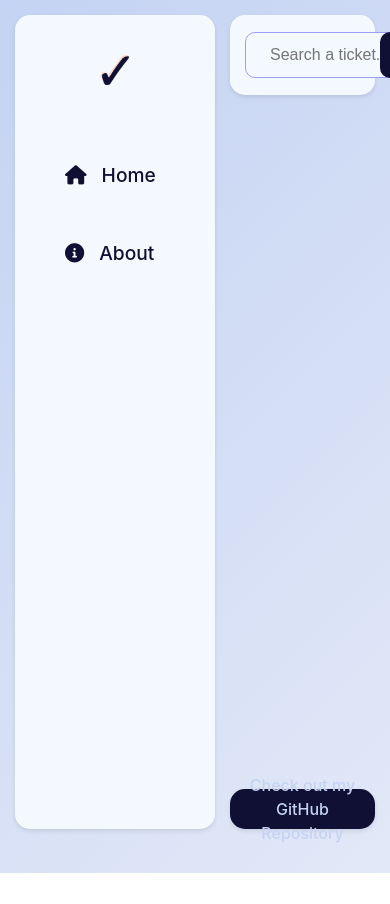
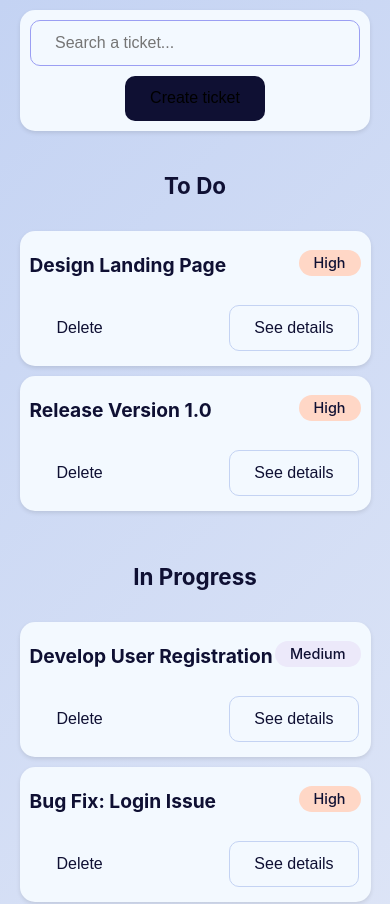
Before and after one commit to nathidaum/kanban-board-app, a React (Vite) app: page / in a window 390 px wide. Shown: the top 904 px of the page. Before the commit the page ends 873 px from the top, so only its background shows below. Built offline with nearby package versions, Linux system fonts and the light colour scheme.

Commit message:
Make columns responsive

```diff
--- a/src/components/Card/card.css
+++ b/src/components/Card/card.css
@@ -76,3 +76,13 @@
   transform: scale(1.02);
   box-shadow: 0px 4px 10px rgba(0, 0, 0, 0.2);
 }
+
+
+/********** MOBILE ************/
+@media (max-width: 768px) {
+
+  .card {
+    margin: 10px 0px;
+    padding: 5px 10px;
+  }
+}
--- a/src/components/Column/column.css
+++ b/src/components/Column/column.css
@@ -10,11 +10,11 @@
 
 /* Column component */
 .kanban-column {
-  flex: 1;
   margin-top: 60px;
+  height: 75vh;
   display: flex;
   flex-direction: column;
-  height: 75vh;
+  flex: 1;
   overflow: hidden; /* Prevent the column itself from overflowing */
 }
 
@@ -58,3 +58,44 @@
 .ticket-container::-webkit-scrollbar-thumb:hover {
   background-color: var(--text-color);/
 }
+
+/****** MOBILE *******/
+
+/********** MOBILE ************/
+/****** MOBILE *******/
+
+@media (max-width: 1300px) {
+  .kanban-board {
+    position: relative;
+    box-sizing: border-box;
+    margin: 150px 0px 30px 0px;
+    padding: 0;
+    width: 100%;
+    display: flex;
+    flex-direction: column;
+    align-items: center;
+  }
+
+  .kanban-column {
+    width: 90%;
+    margin: 0px;
+    height: auto; /* remove fixed height so columns adjust based on content */
+    overflow: visible; /* Ensure columns do not scroll independently */
+  }
+
+  /* Allow the entire screen to scroll vertically */
+  body, html {
+    overflow-y: auto; /* Enable scrolling on the whole page */
+    max-height: none; /* Prevent any fixed viewport height on mobile */
+  }
+
+  .ticket-container {
+    padding-bottom: 20px; /* Retain spacing below the last card */
+    overflow: visible; /* Remove independent scroll */
+  }
+
+
+  .kanban-column h2 {
+    font-size: 1.4rem;
+  }
+  }
--- a/src/components/Footer/footer.css
+++ b/src/components/Footer/footer.css
@@ -18,3 +18,8 @@
   color: var(--tertiary-color);
   text-align: center;
 }
+
+@media (max-width: 768px) {
+  #footer {
+    display: none;
+  }}
--- a/src/components/Navbar/navbar.css
+++ b/src/components/Navbar/navbar.css
@@ -40,3 +40,24 @@
 #navbar button {
   white-space: nowrap;
 }
+
+
+@media (max-width: 768px) {
+  #navbar {
+    margin: 10px 20px;
+    padding: 10px;
+    height: fit-content;
+    left: 0;
+    top: 0;
+    right: 0;
+    flex-direction: column;
+    justify-content: center;
+    align-items: center;
+    position: absolute;
+  }
+
+  #navbar-search {
+    width: 100%;
+    margin: 0;
+    margin-bottom: 10px;
+  }}
--- a/src/components/Sidebar/sidebar.css
+++ b/src/components/Sidebar/sidebar.css
@@ -29,7 +29,7 @@
 .sidebar-section ul {
   padding: 0;
   margin: 0;
-  width: 100%; /* links expand across sidebar */
+  width: 100%;
 }
 
 .sidebar-section li {
@@ -42,20 +42,25 @@
 }
 
 .sidebar-section li:hover {
-  background: var(--tertiary-color); /* hover background color */
+  background: var(--tertiary-color);
 }
 
 .sidebar-section li a {
-  display: flex; /* Use flexbox to align icon and text */
+  display: flex;
   align-items: center;
   padding: 10px 10px;
 }
 
 .sidebar-section li a i {
   margin: 0 15px 0 30px;
-  color: var(--text-color); /* Set icon color */
+  color: var(--text-color);
 }
 
 .sidebar-section li a:hover i {
-  color: var(--text-color); /* Optional: change icon color on hover */
+  color: var(--text-color);
 }
+
+@media (max-width: 768px) {
+  #sidebar {
+    display: none;
+  }}
--- a/src/pages/pages.css
+++ b/src/pages/pages.css
@@ -16,3 +16,13 @@
   color: var(--text-color);
   padding-bottom: 30px;
 }
+
+
+@media (max-width: 768px) {
+
+  #app,
+  #about,
+  #not-found {
+    margin: 70px 0px 0px 0px;
+  }
+}
```
Also changed, not shown: src/index.css (+8 -4 lines).
